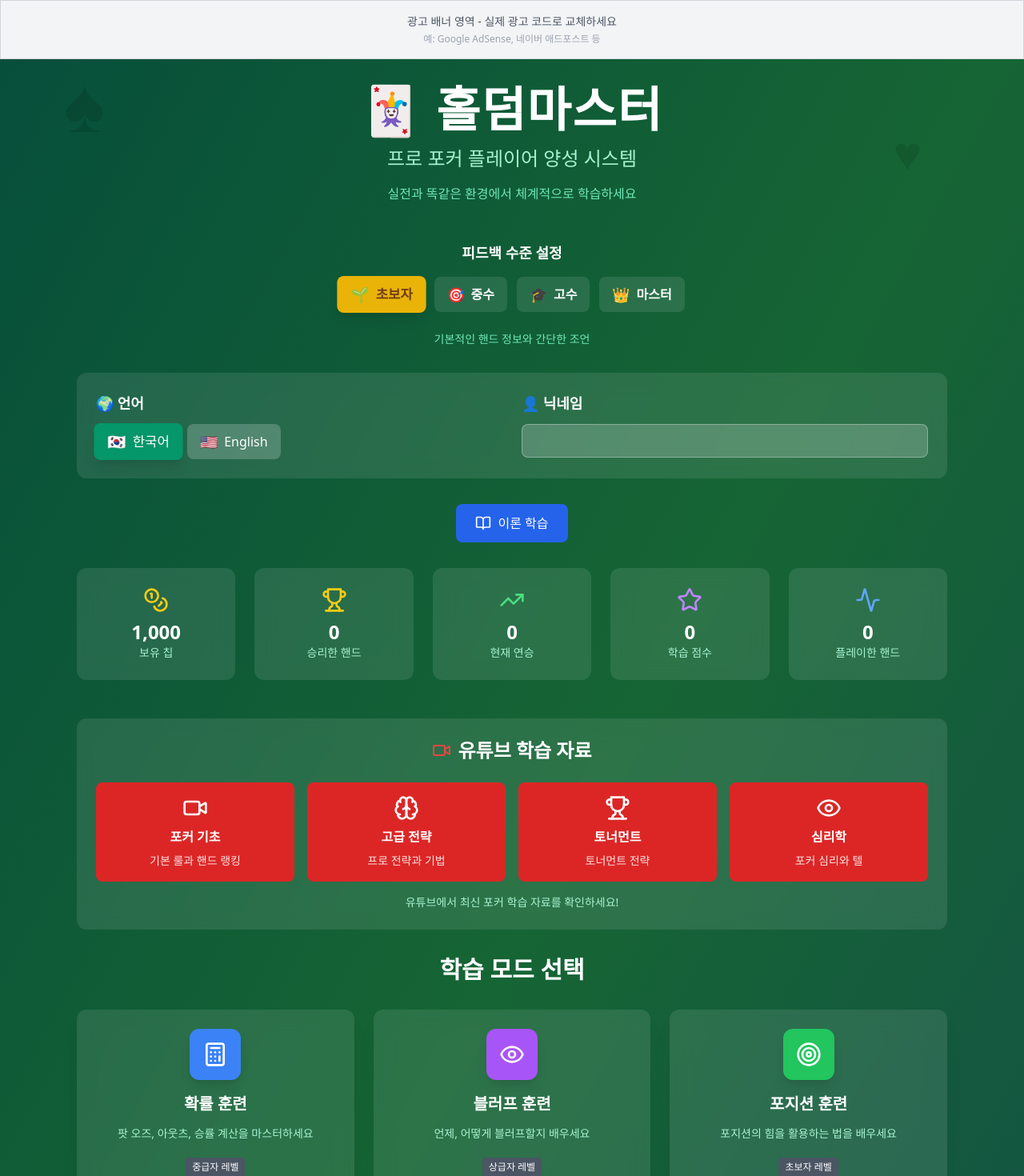
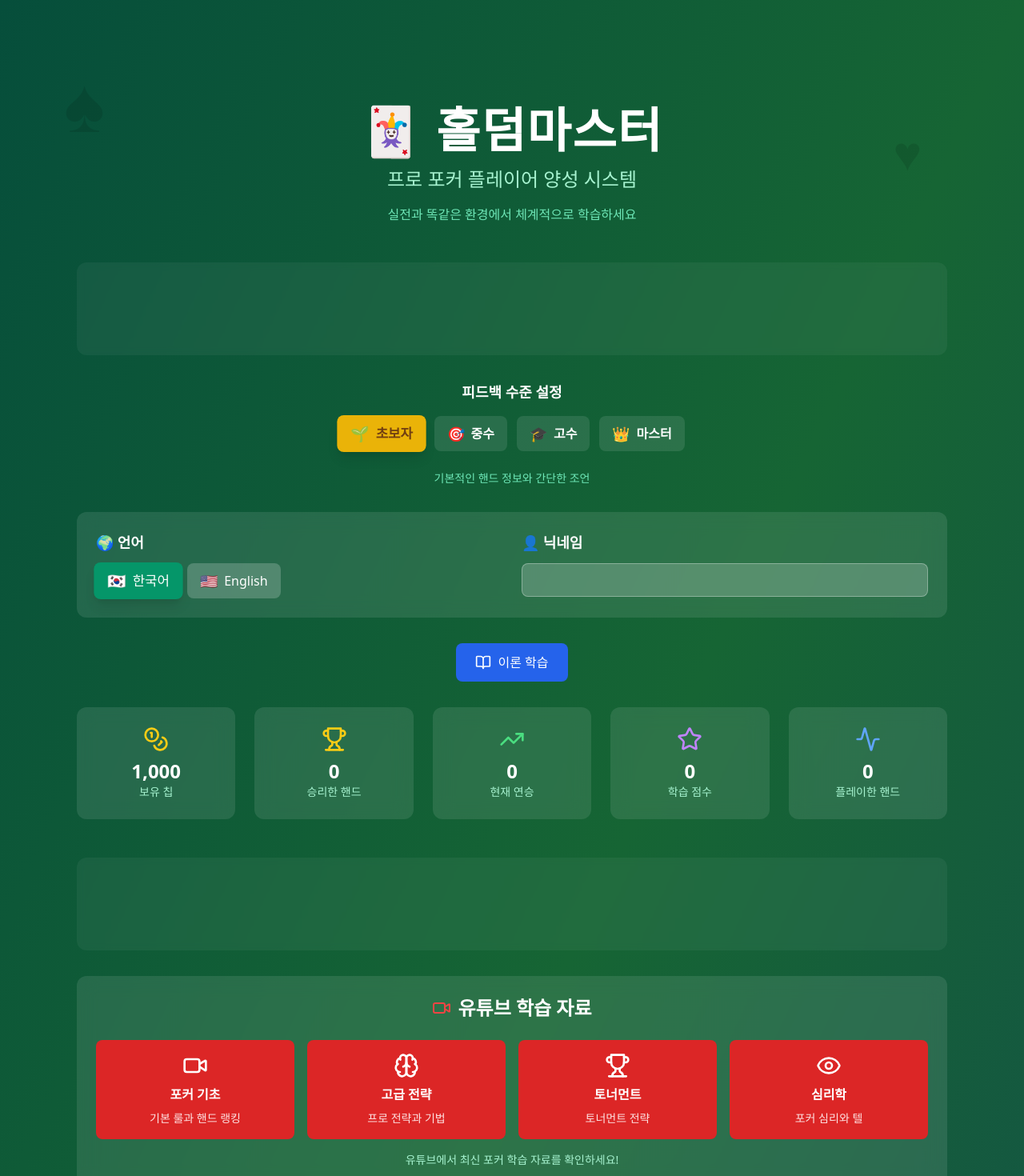
Before and after one commit to Kimsinhwi1/holdem-master-pro, a React (Vite) app: page / in a window 1280 px wide. Shown: the top 1470 px of the page at 80% size. Built offline with nearby package versions, Linux system fonts and the light colour scheme.

Commit message:
Update ProPokerMaster.jsx

```diff
--- a/src/ProPokerMaster.jsx
+++ b/src/ProPokerMaster.jsx
@@ -3,16 +3,17 @@ import { Users, Brain, TrendingUp, Target, Settings, Play, BarChart3, Calculator
 import { findBestHand } from './utils/cardUtils.js';
 import Card from './components/Card.jsx';
 import Player from './components/Player.jsx';
-
-// 광고 배너 컴포넌트
-const AdBanner = () => (
-  <div className="w-full bg-gray-100 border border-gray-300 p-4 text-center">
-    <div className="text-gray-600 text-sm font-medium">
-      광고 배너 영역 - 실제 광고 코드로 교체하세요
-    </div>
-    <div className="text-xs text-gray-400 mt-1">
-      예: Google AdSense, 네이버 애드포스트 등
-    </div>
+import AdSenseAd from './components/AdSenseAd.jsx';
+
+// 광고 배너 컴포넌트 (AdSense)
+const AdBanner = ({ adSlot = "1234567890", className = "" }) => (
+  <div className={`w-full ${className}`}>
+    <AdSenseAd
+      adSlot={adSlot}
+      adFormat="auto"
+      style={{ minHeight: '100px' }}
+      className="w-full"
+    />
   </div>
 );
 
@@ -2310,6 +2311,14 @@ const HoldemMaster = () => {
           <p className="text-emerald-300">{LANGUAGES[currentLanguage].ui.description}</p>
         </div>
 
+        {/* 상단 광고 배너 */}
+        <div className="mb-8">
+          <AdBanner
+            adSlot="1111111111"
+            className="bg-white/5 backdrop-blur-sm rounded-xl p-2"
+          />
+        </div>
+
         {/* 피드백 수준 설정 */}
         <div className="mb-8">
           <div className="text-center mb-4">
@@ -2425,6 +2434,14 @@ const HoldemMaster = () => {
             <div className="text-2xl font-bold">{playerStats.handsPlayed}</div>
             <div className="text-sm text-emerald-200">플레이한 핸드</div>
           </div>
+        </div>
+
+        {/* 중간 광고 배너 */}
+        <div className="mb-8">
+          <AdBanner
+            adSlot="2222222222"
+            className="bg-white/5 backdrop-blur-sm rounded-xl p-2"
+          />
         </div>
 
         {/* 유튜브 학습 자료 */}
@@ -2708,6 +2725,14 @@ const HoldemMaster = () => {
 
             {/* 사이드 패널 (기존과 동일) */}
             <div className="space-y-6">
+
+              {/* 게임 사이드바 광고 */}
+              <div className="bg-white/5 backdrop-blur-md rounded-xl p-2">
+                <AdBanner
+                  adSlot="3333333333"
+                  className="w-full"
+                />
+              </div>
               {humanPlayer && (
                 <div className="bg-white/10 backdrop-blur-md rounded-xl p-4 text-white">
                   <h3 className="font-bold mb-4 flex items-center gap-2">
```
